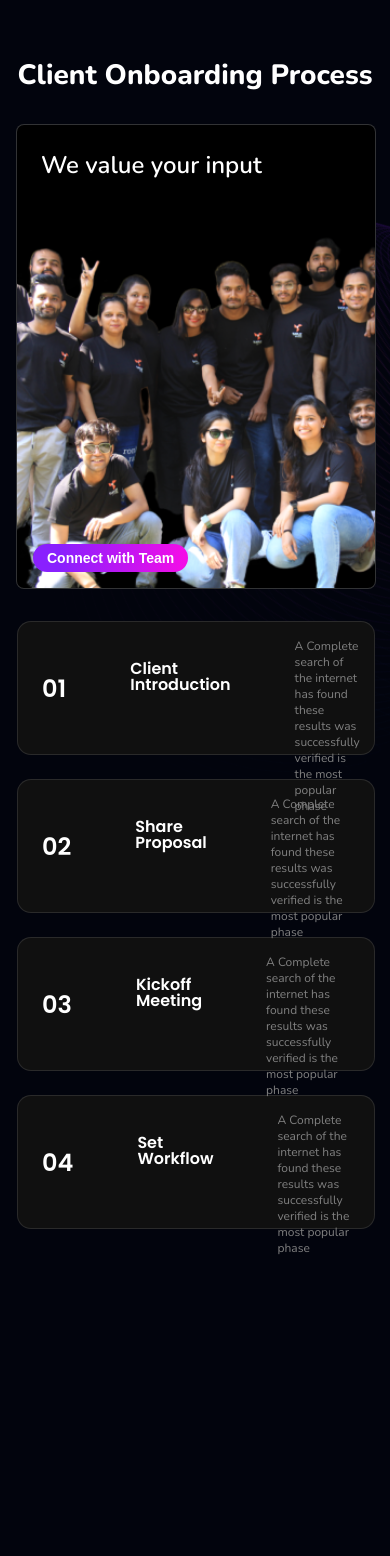
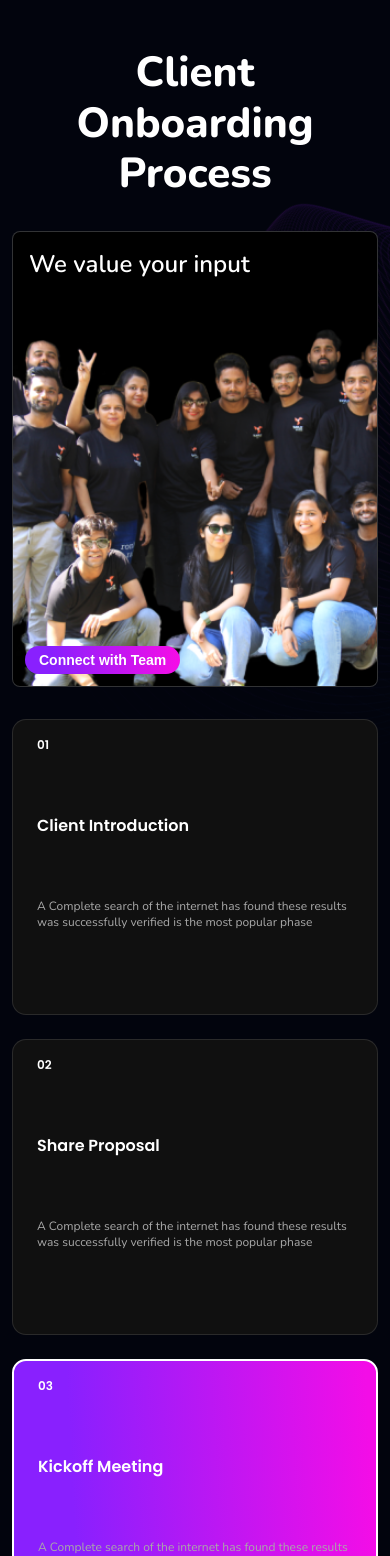
Before and after one commit to Radha27112021/second_assignment, a React (Vite) app: page / in a window 390 px wide. Shown: the top 1556 px of the page. Before the commit the page ends 1269 px from the top, so only its background shows below. Built offline with nearby package versions, Linux system fonts and the light colour scheme.

Commit message:
Update step box alignment and CSS styling responsiveness

```diff
--- a/src/index.css
+++ b/src/index.css
@@ -117,7 +117,11 @@ body {
   cursor: pointer;
   transition: all 0.3s ease;
 }
-
+.step-box.active {
+  background: linear-gradient(87.05deg, #8920FE 17.68%, #F30DE7 97.26%);
+  border: 2px solid white;
+  color: #fff;
+}
 .step-number {
   font-family: 'Poppins', sans-serif;
   font-size: 38px;
@@ -150,26 +154,56 @@ border-radius: 14px;
 border-width: 1px;
 transform: rotate(0deg);
 opacity: 1;
-color: grey;
+color: darkgray;
 }
 
-/* Responsive design */
-@media (max-width: 1024px) {
-  .home-title { font-size: 36px; }
+/* Responsive design for small mobiles (max-width: 480px) */
+@media (max-width: 480px) {
+  /* Adjust the overall padding if needed */
+  .home {
+    padding: 20px 12px;
+  }
+
+  /* Make left card full width */
+  .left-card {
+    width: 100%;
+    max-width: 100%;
+  }
+
+  .left-title {
+    font-size: 24px;
+    margin: 16px;
+  }
+
+  .connect-button {
+    font-size: 14px;
+    padding: 6px 14px;
+    bottom: 12px;
+    left: 12px;
+  }
+
+  /* Make steps container full width */
+  .steps-container {
+    max-width: 100%;
+  }
+
+  .step-box {
+    flex-direction: column;           /* stack number and text vertically */
+    align-items: flex-start;
+  }
+
+  .step-number {
+    font-size: 12px;
+  }
+
+  .step-title {
+    font-size: 16px;
+    width: 100%;                      /* allow title to fill container */
+    height: auto;
+  }
+
+  .step-description {
+    font-size: 12px;
+    width: 100%;                      /* allow text to wrap nicely */
+  }
 }
-
-@media (max-width: 768px) {
-  .home-container { flex-direction: column; align-items: center; }
-  .left-card { width: 100%; max-width: 400px; }
-  .steps-container { width: 100%; }
-  .step-number { font-size: 32px; }
-}
-
-@media (max-width: 480px) {
-  .home-title { font-size: 28px; }
-  .left-title { font-size: 24px; }
-  .step-number { font-size: 24px; }
-  .step-title { font-size: 16px; }
-  .step-description { font-size: 12px; }
-  .connect-button { font-size: 14px; padding: 6px 14px; }
-}
```
